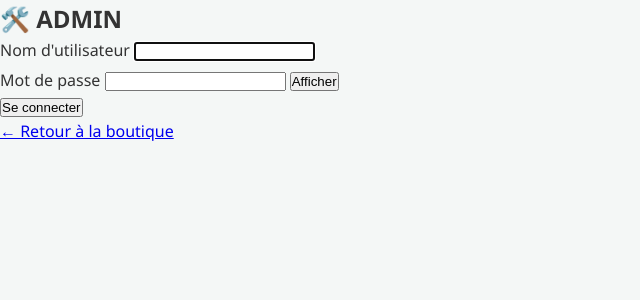
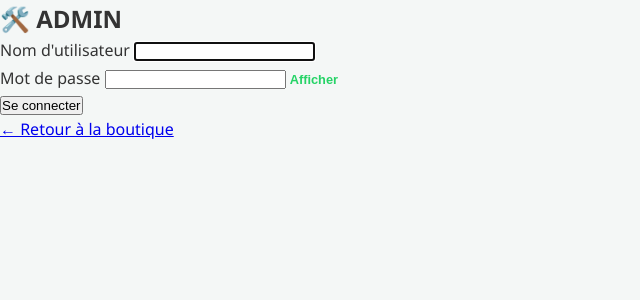
Before and after one commit to menma-officiel/Menma-Shop, a PHP site: page /admin/login.php in a window 1280 px wide. Shown: the top 300 px of the page, without its empty margins (0-640 px from the left). Run offline with PHP 8.4, Linux system fonts and the light colour scheme; some libraries are stand-ins or nearby versions.

Commit message:
Update login.css toggle

```diff
--- a/assets/css/login.css
+++ b/assets/css/login.css
@@ -72,3 +72,11 @@ table { width: 100%; border-collapse: collapse; }
 /* BOUTONS GENERAUX */
 .btn-save { background: #25D366; color: white; border: none; padding: 16px; border-radius: 10px; font-weight: 800; width: 100%; cursor: pointer; text-transform: uppercase; }
 .status-badge { background: #3498db; color: white; padding: 4px 10px; border-radius: 20px; font-size: 0.8rem; }
+.toggle-pass {
+    background: none;
+    border: none;
+    color: #25D366;
+    font-size: 0.8rem;
+    cursor: pointer;
+    font-weight: bold;
+}
```
